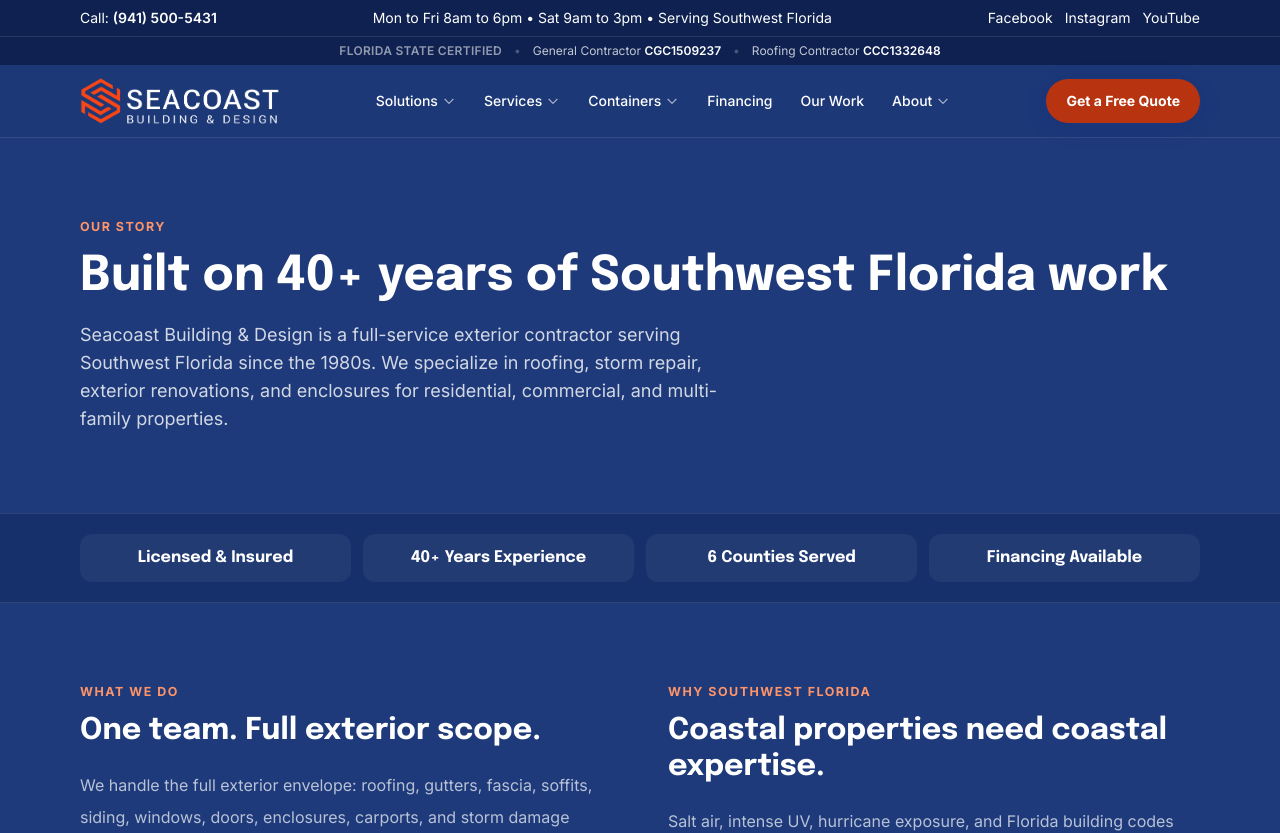
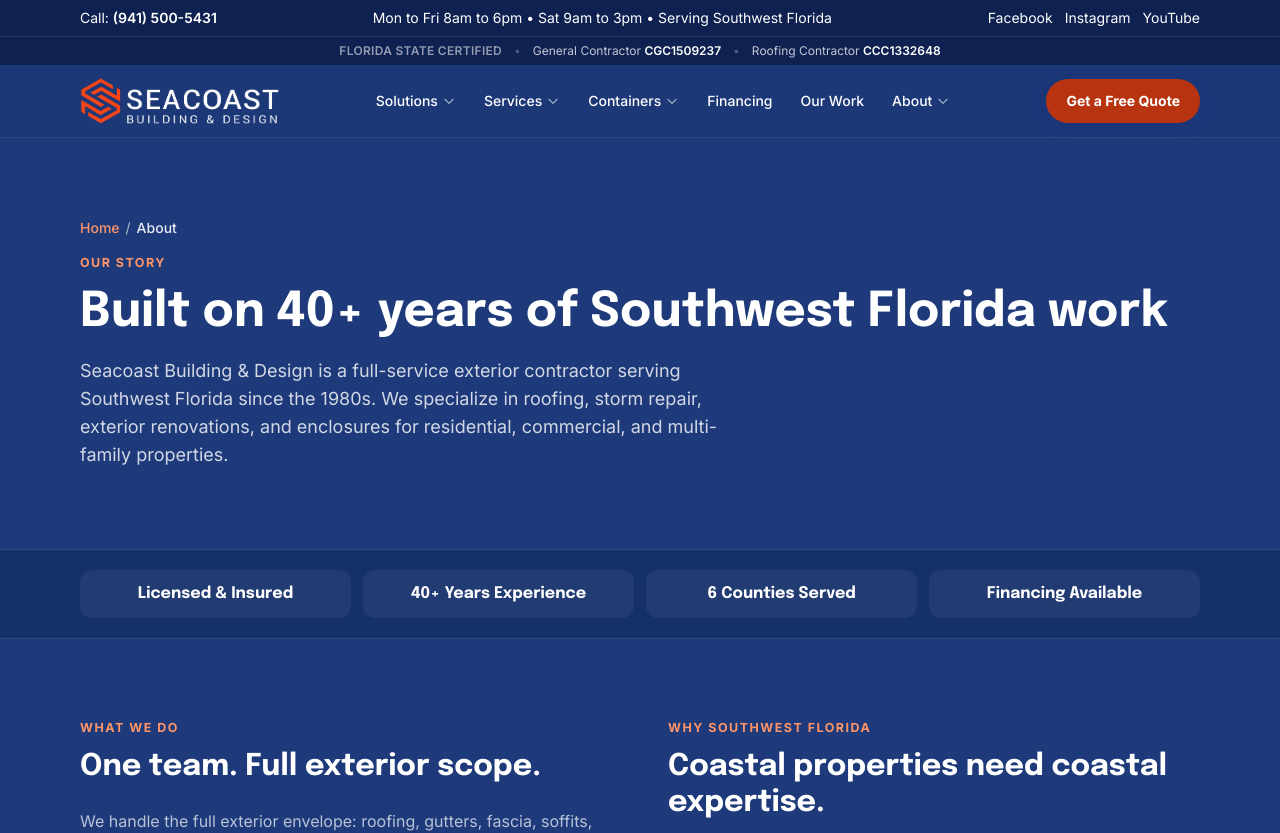
Before and after one commit to ecomstrategics/seacoast-bd, a Next.js app: page /about in a window 1280 px wide. Shown: the top 833 px of the page. Built offline with nearby package versions, Linux system fonts and the light colour scheme.

Commit message:
Strengthen AEO/GEO schema: org brand+founder, financing FAQPage, top-level breadcrumbs

```diff
--- a/src/app/about/page.tsx
+++ b/src/app/about/page.tsx
@@ -1,6 +1,7 @@
 import type { Metadata } from "next";
 import Link from "next/link";
 import Image from "next/image";
+import { Breadcrumbs } from "@/components/Breadcrumbs";
 import { CTASection } from "@/components/CTASection";
 import { TrustBar } from "@/components/TrustBar";
 import { SchemaScript, personSchema } from "@/components/Schema";
@@ -17,6 +18,7 @@ export default function AboutPage() {
       <SchemaScript schema={personSchema()} />
       <section className="bg-navy py-20 text-white">
         <div className="container">
+          <Breadcrumbs items={[{ label: "Home", href: "/" }, { label: "About" }]} />
           <p className="eyebrow">Our story</p>
           <h1 className="mt-4 font-heading text-5xl font-bold">Built on 40+ years of Southwest Florida work</h1>
           <p className="mt-5 max-w-2xl text-lg text-white/80">
--- a/src/app/contact/page.tsx
+++ b/src/app/contact/page.tsx
@@ -1,4 +1,5 @@
 import type { Metadata } from "next";
+import { Breadcrumbs } from "@/components/Breadcrumbs";
 import { QuoteForm } from "@/components/QuoteForm";
 import { serviceArea } from "@/data/navigation";
 
@@ -12,6 +13,7 @@ export default function ContactPage() {
     <>
       <section className="bg-navy py-20 text-white">
         <div className="container">
+          <Breadcrumbs items={[{ label: "Home", href: "/" }, { label: "Contact" }]} />
           <p className="eyebrow">Get in touch</p>
           <h1 className="mt-4 font-heading text-5xl font-bold">Request a Free Quote</h1>
           <p className="mt-5 max-w-2xl text-lg text-white/80">
--- a/src/app/customer-reviews/page.tsx
+++ b/src/app/customer-reviews/page.tsx
@@ -1,5 +1,6 @@
 import type { Metadata } from "next";
 import Link from "next/link";
+import { Breadcrumbs } from "@/components/Breadcrumbs";
 import { CTASection } from "@/components/CTASection";
 import { ReviewForm } from "@/components/ReviewForm";
 
@@ -53,6 +54,7 @@ export default function CustomerReviewsPage() {
     <>
       <section className="bg-navy py-20 text-white">
         <div className="container">
+          <Breadcrumbs items={[{ label: "Home", href: "/" }, { label: "Customer Reviews" }]} />
           <p className="eyebrow">Customer reviews</p>
           <h1 className="mt-4 font-heading text-5xl font-bold">Customer reviews</h1>
           <p className="mt-5 max-w-2xl text-lg text-white/80">
--- a/src/app/financing/page.tsx
+++ b/src/app/financing/page.tsx
@@ -1,6 +1,8 @@
 import type { Metadata } from "next";
 import Link from "next/link";
+import { Breadcrumbs } from "@/components/Breadcrumbs";
 import { CTASection } from "@/components/CTASection";
+import { SchemaScript, faqSchema } from "@/components/Schema";
 
 export const metadata: Metadata = {
   title: "Project Financing",
@@ -91,8 +93,10 @@ const faqs = [
 export default function FinancingPage() {
   return (
     <>
+      <SchemaScript schema={faqSchema(faqs.map((item) => ({ question: item.q, answer: item.a })))} />
       <section className="bg-navy py-20 text-white">
         <div className="container">
+          <Breadcrumbs items={[{ label: "Home", href: "/" }, { label: "Financing" }]} />
           <p className="eyebrow">Financing options through Hearth</p>
           <h1 className="mt-4 font-heading text-5xl font-bold">Renovation financing</h1>
           <p className="mt-5 max-w-3xl text-lg leading-8 text-white/80">
--- a/src/app/resources/page.tsx
+++ b/src/app/resources/page.tsx
@@ -1,4 +1,5 @@
 import type { Metadata } from "next";
+import { Breadcrumbs } from "@/components/Breadcrumbs";
 import { CTASection } from "@/components/CTASection";
 
 export const metadata: Metadata = {
@@ -20,6 +21,7 @@ export default function ResourcesPage() {
     <>
       <section className="bg-navy py-20 text-white">
         <div className="container">
+          <Breadcrumbs items={[{ label: "Home", href: "/" }, { label: "Resources" }]} />
           <p className="eyebrow">Knowledge base</p>
           <h1 className="mt-4 font-heading text-5xl font-bold">Resources for Florida property owners</h1>
           <p className="mt-5 max-w-2xl text-lg text-white/80">
--- a/src/app/service-area/page.tsx
+++ b/src/app/service-area/page.tsx
@@ -1,5 +1,6 @@
 import type { Metadata } from "next";
 import Link from "next/link";
+import { Breadcrumbs } from "@/components/Breadcrumbs";
 import { CTASection } from "@/components/CTASection";
 import { SchemaScript, localBusinessSchema } from "@/components/Schema";
 import { serviceAreaCities } from "@/data/serviceAreas";
@@ -18,6 +19,7 @@ export default function ServiceAreaIndexPage() {
       {/* Hero */}
       <section className="bg-navy py-20 text-white">
         <div className="container">
+          <Breadcrumbs items={[{ label: "Home", href: "/" }, { label: "Service Areas" }]} />
           <p className="eyebrow">Where we work</p>
           <h1 className="mt-4 font-heading text-5xl font-bold leading-tight md:text-6xl">Southwest Florida Service Areas</h1>
           <p className="mt-6 max-w-2xl text-lg leading-8 text-white/80">
--- a/src/app/solutions/page.tsx
+++ b/src/app/solutions/page.tsx
@@ -1,5 +1,6 @@
 import type { Metadata } from "next";
 import Link from "next/link";
+import { Breadcrumbs } from "@/components/Breadcrumbs";
 import { SolutionsPillar } from "@/components/SolutionsPillar";
 import { CTASection } from "@/components/CTASection";
 import { SchemaScript, serviceSchema } from "@/components/Schema";
@@ -50,6 +51,7 @@ export default function SolutionsPage() {
       {/* Hero */}
       <section className="bg-navy py-20 text-white md:py-28">
         <div className="container">
+          <Breadcrumbs items={[{ label: "Home", href: "/" }, { label: "Solutions" }]} />
           <p className="eyebrow text-orange/80">Solutions</p>
           <h1 className="mt-3 font-heading text-5xl font-bold leading-tight md:text-6xl">
             Protect. Improve. Expand.
--- a/src/components/Schema.tsx
+++ b/src/components/Schema.tsx
@@ -39,6 +39,11 @@ export function localBusinessSchema(): SchemaObject {
       "https://www.instagram.com/seacoastband/",
       "https://www.youtube.com/@SeacoastBuildingDesign",
     ],
+    brand: {
+      "@type": "Brand",
+      name: "Seacoast Building & Design",
+    },
+    founder: { "@id": "https://seacoastbd.com/about#clear-dayland" },
     priceRange: "$$",
   };
 }
```
